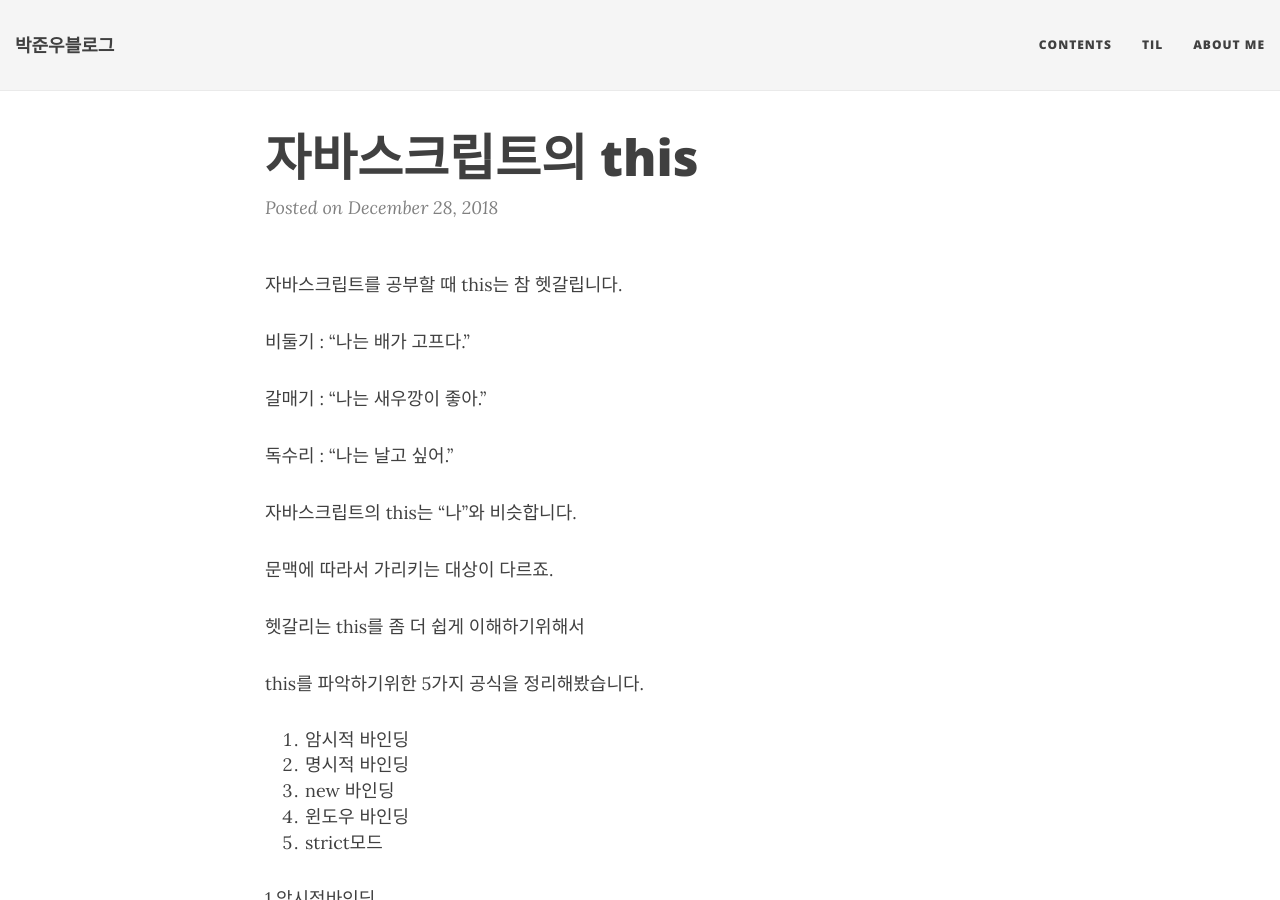
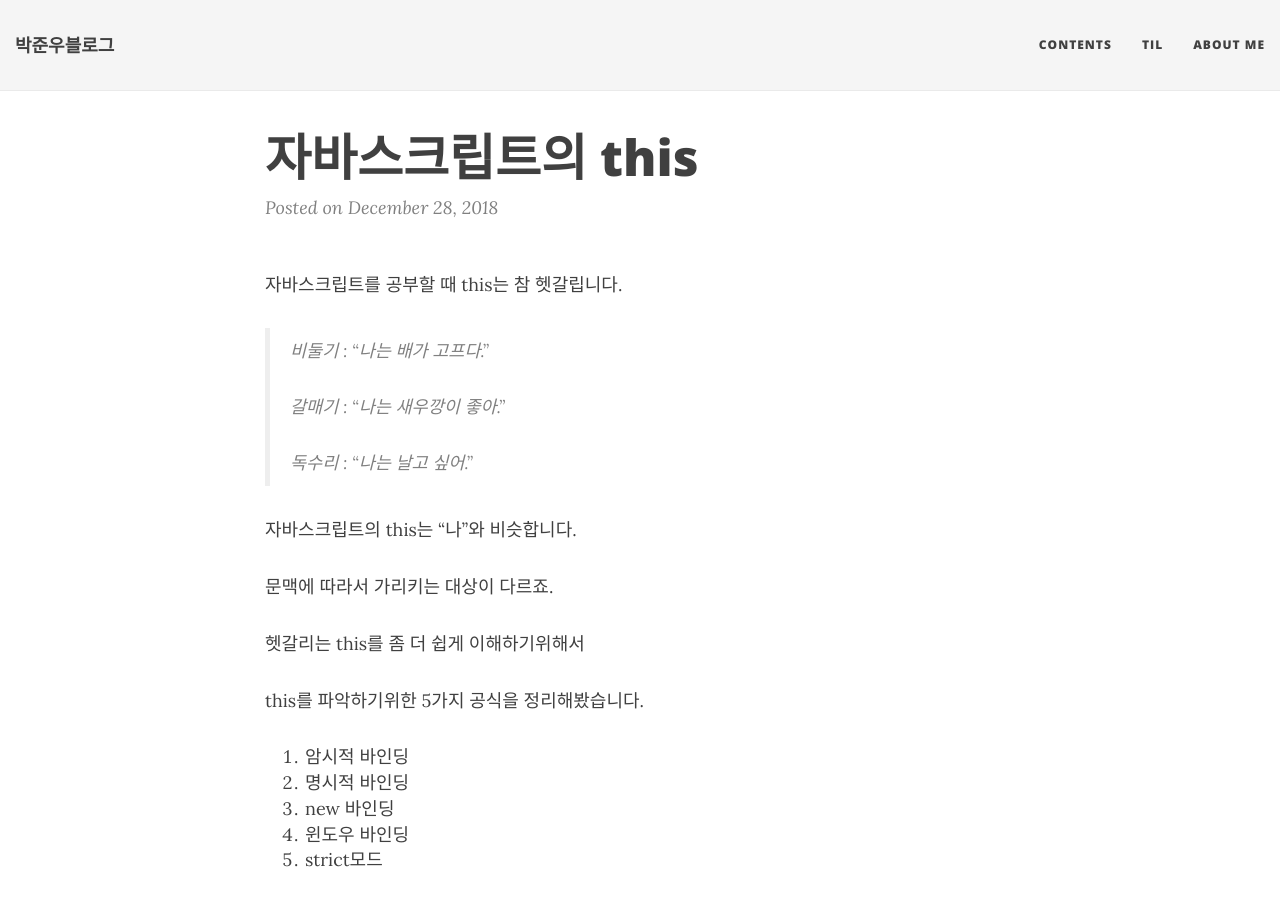
Before and after one commit to JUNWOO45/junwoo45.github.io.archived, a Jekyll site: the page built from _posts/2018-12-28-this.md, in a window 1280 px wide and 900 px high. Built offline with Jekyll 4.4.1, drawn with Linux system fonts in a browser that asks for light colours; nearby versions of some CDN libraries.

Commit message:
this 인용문구 추가

```diff
--- a/_posts/2018-12-28-this.md
+++ b/_posts/2018-12-28-this.md
@@ -9,11 +9,11 @@
 
 
 
-비둘기 : "나는 배가 고프다."
-
-갈매기 : "나는 새우깡이 좋아."
-
-독수리 : "나는 날고 싶어."
+> 비둘기 : "나는 배가 고프다."
+>
+> 갈매기 : "나는 새우깡이 좋아."
+>
+> 독수리 : "나는 날고 싶어."
 
 
 
```
